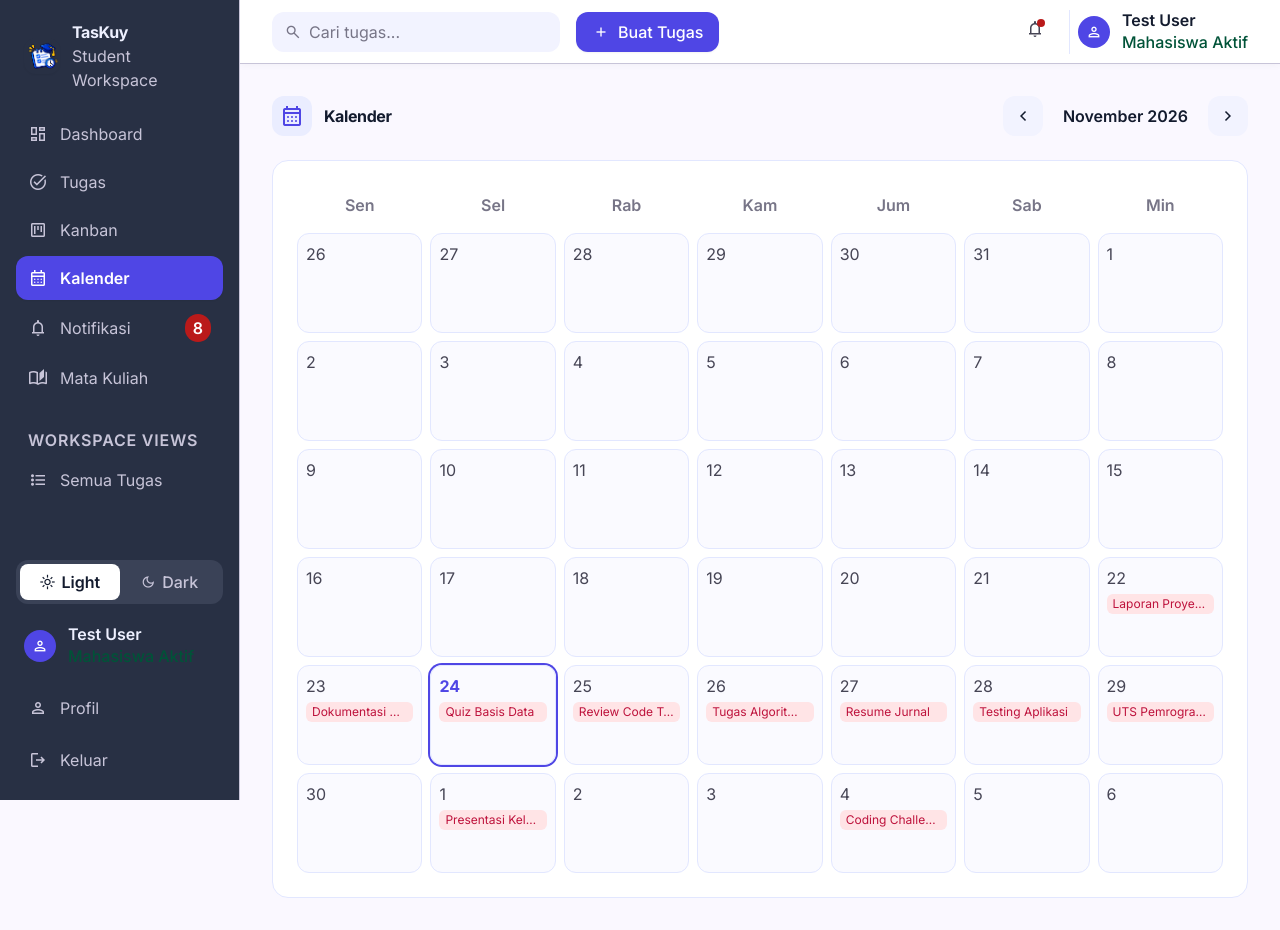
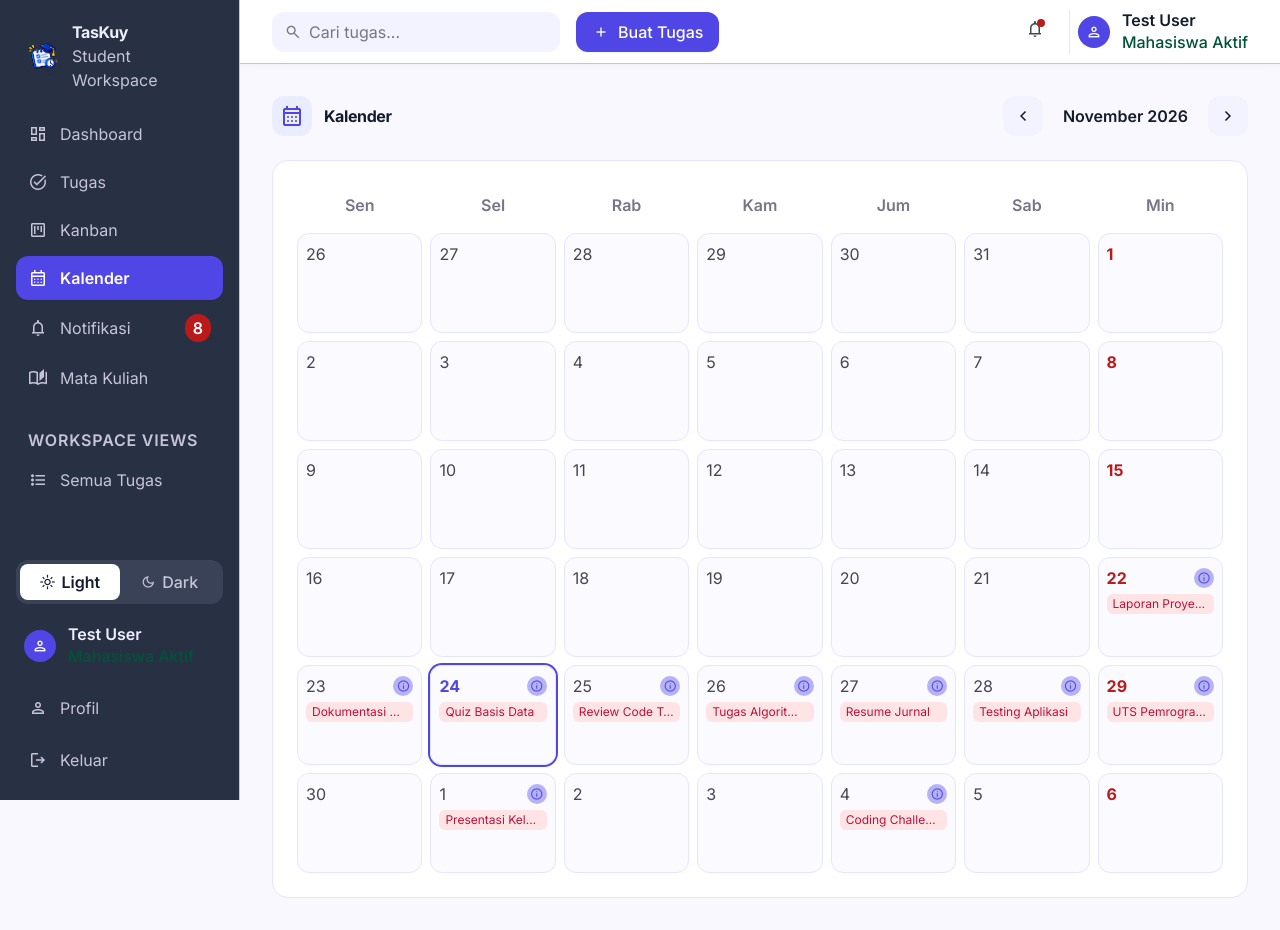
Before and after one commit to Subs-ajah-1924/Kelompok_Sigma, a Laravel app: page /calendar in a window 1280 px wide. Run offline with Laravel 12, Linux system fonts and the light colour scheme; a user stored in the database is signed in; data comes from the database, SQL or seed files in the repository; style sheets or scripts are compiled from the project's sources.

Commit message:
Add Indonesian national holidays 2026-2027 and small calendar popover detail

```diff
--- a/resources/views/calendar/index.blade.php
+++ b/resources/views/calendar/index.blade.php
@@ -19,7 +19,7 @@
         </div>
     </x-slot>
 
-    <div class="rounded-2xl bg-surface-container-lowest p-6 border border-surface-container-high shadow-xs">
+    <div x-data="{ activeDate: null, activeItems: [], activeTitle: '' }" class="rounded-2xl bg-surface-container-lowest p-6 border border-surface-container-high shadow-xs relative">
         <div class="grid grid-cols-7 gap-2 mb-2">
             @foreach (['Sen', 'Sel', 'Rab', 'Kam', 'Jum', 'Sab', 'Min'] as $d)
                 <div class="text-center font-label-md text-label-md text-outline font-semibold py-2">{{ $d }}</div>
@@ -27,16 +27,54 @@
         </div>
         <div class="grid grid-cols-7 gap-2">
             @foreach ($days as $day)
-                <div class="rounded-xl bg-surface-container-low/40 dark:bg-slate-800/40 border border-surface-container-high dark:border-slate-700 p-2 min-h-[100px] {{ $day->isToday() ? 'ring-2 ring-primary-container' : '' }}">
-                    <div class="font-label-md text-label-md {{ $day->isToday() ? 'text-primary font-bold' : 'text-on-surface-variant' }} mb-1">{{ $day->day }}</div>
-                    @foreach ($tasks->get($day->format('Y-m-d'), collect()) as $task)
-                        <div class="text-xs bg-rose-100 dark:bg-rose-900/40 text-rose-700 dark:text-rose-300 rounded-md px-1.5 py-0.5 mt-1 truncate" title="{{ $task->title }}">{{ $task->title }}</div>
-                    @endforeach
-                    {{--
-                        @foreach ($agendas->get($day->format('Y-m-d'), collect()) as $agenda)
-                            <div class="text-xs bg-violet-100 dark:bg-violet-900/40 text-violet-700 dark:text-violet-300 rounded-md px-1.5 py-0.5 mt-1 truncate" title="{{ $agenda->title }}">{{ $agenda->title }}</div>
+                @php
+                    $dateStr = $day->format('Y-m-d');
+                    $holiday = $holidays[$dateStr] ?? null;
+                    $dayTasks = $tasks->get($dateStr, collect());
+                    $hasDetail = $holiday || $dayTasks->count() > 0;
+
+                    $itemList = [];
+                    if ($holiday) {
+                        $itemList[] = '🔴 ' . $holiday;
+                    }
+                    foreach ($dayTasks as $t) {
+                        $itemList[] = '📚 ' . $t->title . ($t->course && $t->course->name ? ' (' . $t->course->name . ')' : '');
+                    }
+                @endphp
+                <div class="relative rounded-xl bg-surface-container-low/40 dark:bg-slate-800/40 border border-surface-container-high dark:border-slate-700 p-2 min-h-[100px] flex flex-col justify-between {{ $day->isToday() ? 'ring-2 ring-primary-container' : '' }}">
+                    <div>
+                        <div class="flex items-center justify-between mb-1">
+                            <span class="font-label-md text-label-md {{ $day->isToday() ? 'text-primary font-bold' : ($day->isSunday() || $holiday ? 'text-error font-bold' : 'text-on-surface-variant') }}">{{ $day->day }}</span>
+                            @if($hasDetail)
+                                <button @click.stop="activeDate = (activeDate === '{{ $dateStr }}' ? null : '{{ $dateStr }}'); activeTitle = '{{ $day->translatedFormat('d F Y') }}'; activeItems = {{ json_encode($itemList) }}" class="w-5 h-5 rounded-full bg-primary-container/40 hover:bg-primary-container text-primary flex items-center justify-center transition-colors" title="Lihat Detail">
+                                    <span class="material-symbols-outlined text-[14px]">info</span>
+                                </button>
+                            @endif
+                        </div>
+                        @if($holiday)
+                            <div class="text-[10px] text-error font-medium truncate mb-1" title="{{ $holiday }}">{{ $holiday }}</div>
+                        @endif
+                        @foreach ($dayTasks as $task)
+                            <div class="text-xs bg-rose-100 dark:bg-rose-900/40 text-rose-700 dark:text-rose-300 rounded-md px-1.5 py-0.5 mt-1 truncate" title="{{ $task->title }}">{{ $task->title }}</div>
                         @endforeach
-                    --}}
+                    </div>
+
+                    <!-- Popover kotak kecil di sekitar tanggal -->
+                    <template x-if="activeDate === '{{ $dateStr }}'">
+                        <div @click.away="activeDate = null" class="absolute z-30 left-2 top-10 w-64 bg-surface-container-lowest rounded-xl shadow-xl border border-surface-container-high p-3 flex flex-col gap-2">
+                            <div class="flex items-center justify-between border-b border-surface-container-high pb-1.5">
+                                <span class="font-label-md font-bold text-on-surface" x-text="activeTitle"></span>
+                                <button @click="activeDate = null" class="text-outline hover:text-on-surface">
+                                    <span class="material-symbols-outlined text-[16px]">close</span>
+                                </button>
+                            </div>
+                            <div class="flex flex-col gap-1.5 max-h-40 overflow-y-auto">
+                                <template x-for="item in activeItems">
+                                    <div class="p-2 rounded-lg bg-surface-container-low text-on-surface text-xs" x-text="item"></div>
+                                </template>
+                            </div>
+                        </div>
+                    </template>
                 </div>
             @endforeach
         </div>
```
Also changed, not shown: config/holidays.php (added, +36 -0 lines).
